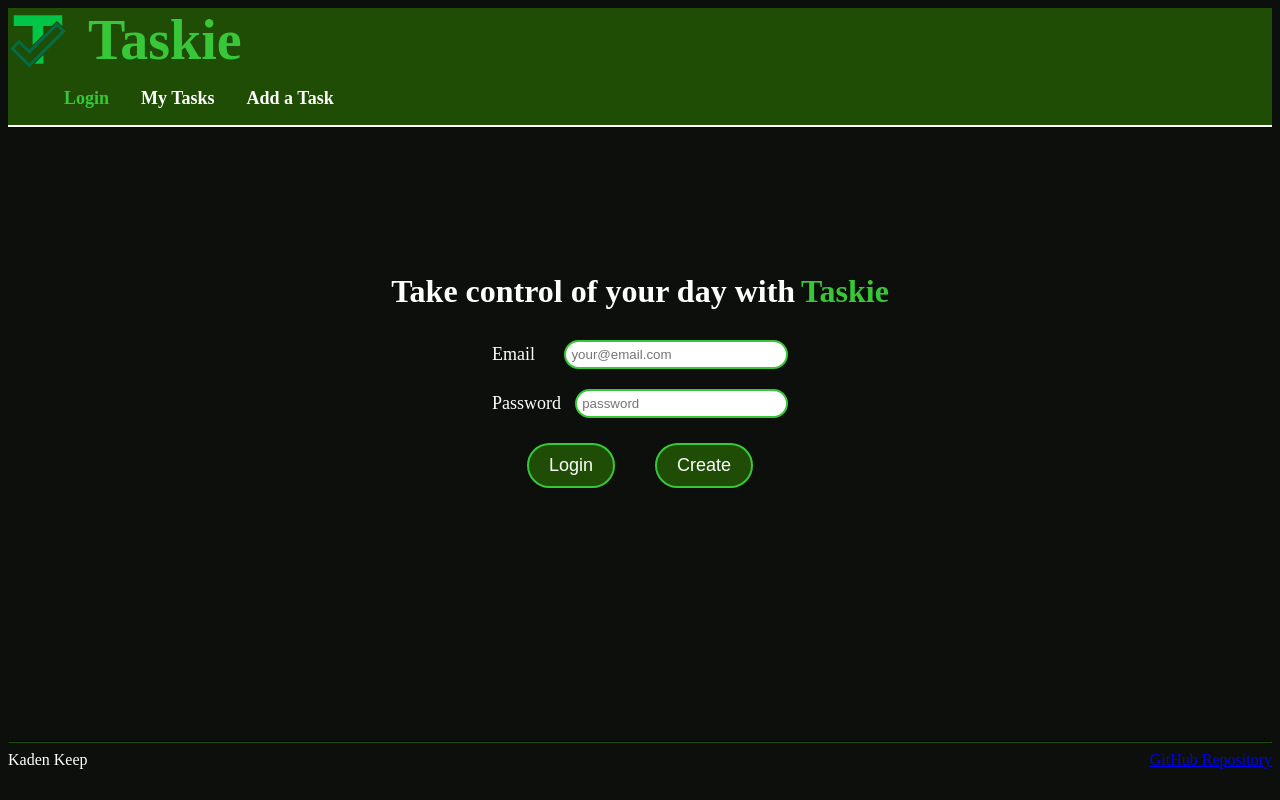
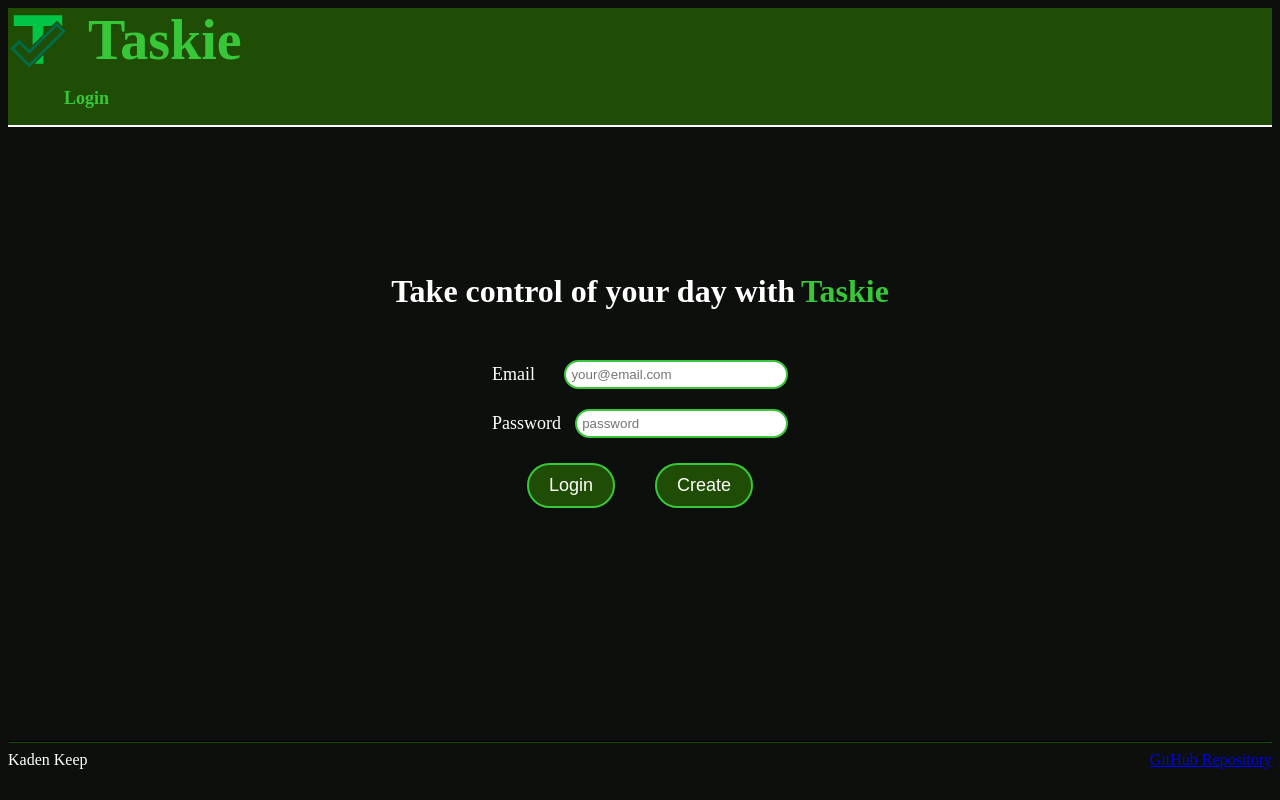
Before and after one commit to KadenK/taskie, a React (Vite) app: page / in a window 1280 px wide. Built offline with nearby package versions, Linux system fonts and the light colour scheme.

Commit message:
add login page reactivity

```diff
--- a/src/app.jsx
+++ b/src/app.jsx
@@ -2,10 +2,19 @@ import React from "react";
 import "./app.scss";
 import { BrowserRouter, NavLink, Route, Routes } from "react-router-dom";
 import { Login } from "./login/login";
+import { AuthState } from "./login/authState";
 import { TaskList } from "./task-list/task-list";
 import { AddTask } from "./add-task/add-task";
 
 export default function App() {
+  const [userName, setUserName] = React.useState(
+    localStorage.getItem("userName") || ""
+  );
+  const currentAuthState = userName
+    ? AuthState.Authenticated
+    : AuthState.Unauthenticated;
+  const [authState, setAuthState] = React.useState(currentAuthState);
+
   return (
     <BrowserRouter>
       <div className="body bg-dark text-light">
@@ -27,9 +36,10 @@ export default function App() {
                   to="/"
                   className={({ isActive }) => (isActive ? "selected" : "")}
                 >
-                  Login
+                  {authState === AuthState.Authenticated ? "Home" : "Login"}
                 </NavLink>
               </li>
+              {authState === AuthState.Authenticated && (
                 <li>
                   <NavLink
                     to="/task-list"
@@ -38,6 +48,8 @@ export default function App() {
                     My Tasks
                   </NavLink>
                 </li>
+              )}
+              {authState === AuthState.Authenticated && (
                 <li>
                   <NavLink
                     to="/add-task"
@@ -46,12 +58,26 @@ export default function App() {
                     Add a Task
                   </NavLink>
                 </li>
+              )}
             </menu>
           </nav>
         </header>
 
         <Routes>
-          <Route path="/" element={<Login />} exact />
+          <Route
+            path="/"
+            element={
+              <Login
+                userName={userName}
+                authState={authState}
+                onAuthChange={(userName, authState) => {
+                  setAuthState(authState);
+                  setUserName(userName);
+                }}
+              />
+            }
+            exact
+          />
           <Route path="/task-list" element={<TaskList />} />
           <Route path="/add-task" element={<AddTask />} />
           <Route path="*" element={<NotFound />} />
--- /dev/null
+++ b/src/login/authState.js
@@ -0,0 +1,9 @@
+export class AuthState {
+  static Unknown = new AuthState('unknown');
+  static Authenticated = new AuthState('authenticated');
+  static Unauthenticated = new AuthState('unauthenticated');
+
+  constructor(name) {
+    this.name = name;
+  }
+}
--- /dev/null
+++ b/src/login/authenticated.jsx
@@ -0,0 +1,33 @@
+import React from "react";
+import { useNavigate } from "react-router-dom";
+
+export function Authenticated(props) {
+  const navigate = useNavigate();
+
+  function logout() {
+    fetch(`/api/auth/logout`, {
+      method: "delete",
+    })
+      .catch(() => {
+        // Logout failed. Assuming offline
+      })
+      .finally(() => {
+        localStorage.removeItem("userName");
+        props.onLogout();
+      });
+  }
+
+  return (
+    <div className="authenticated">
+      <div className="username">{props.userName}</div>
+      <div className="buttons">
+        <button type="submit" onClick={() => navigate("/task-list")}>
+          My Tasks
+        </button>
+        <button type="submit" onClick={() => logout()}>
+          Logout
+        </button>
+      </div>
+    </div>
+  );
+}
--- a/src/login/login.jsx
+++ b/src/login/login.jsx
@@ -1,27 +1,32 @@
 import React from "react";
 import "./login.scss";
+import { Unauthenticated } from "./unauthenticated";
+import { Authenticated } from "./authenticated";
+import { AuthState } from "./authState";
 
-export function Login() {
+export function Login({ userName, authState, onAuthChange }) {
   return (
     <main className="signin">
-      <div>
-        <h1>Take control of your day with</h1>
-        <h1 className="light-green">Taskie</h1>
-      </div>
-      <form method="get" action="/task-list">
+      {authState !== AuthState.Unknown && (
         <div>
-          <span>Email</span>
-          <input type="text" placeholder="your@email.com" />
+          <h1>Take control of your day with</h1>
+          <h1 className="light-green">Taskie</h1>
         </div>
-        <div>
-          <span>Password</span>
-          <input type="password" placeholder="password" />
-        </div>
-        <div className="buttons">
-          <button type="submit">Login</button>
-          <button type="submit">Create</button>
-        </div>
-      </form>
+      )}
+      {authState === AuthState.Authenticated && (
+        <Authenticated
+          userName={userName}
+          onLogout={() => onAuthChange(userName, AuthState.Unauthenticated)}
+        />
+      )}
+      {authState === AuthState.Unauthenticated && (
+        <Unauthenticated
+          userName={userName}
+          onLogin={(loginUserName) => {
+            onAuthChange(loginUserName, AuthState.Authenticated);
+          }}
+        />
+      )}
     </main>
   );
 }
--- a/src/login/login.scss
+++ b/src/login/login.scss
@@ -11,7 +11,23 @@ main.signin {
     margin: 3px;
   }
 
-  form {
+  .authenticated {
+    .username {
+      display: flex;
+      justify-content: center;
+      align-items: center;
+      margin: 20px;
+      font-size: large;
+      font-weight: 600;
+    }
+    button {
+      font-size: large;
+      padding: 10px;
+      border-radius: 30px;
+    }
+  }
+
+  .account-form {
     display: flex;
     flex-direction: column;
     align-items: center;
--- /dev/null
+++ b/src/login/unauthenticated.jsx
@@ -0,0 +1,73 @@
+import React from "react";
+import "./login.scss";
+
+export function Unauthenticated(props) {
+  const [userName, setUserName] = React.useState(props.userName);
+  const [password, setPassword] = React.useState("");
+  const [displayError, setDisplayError] = React.useState(null);
+
+  async function loginUser() {
+    loginOrCreate(`/api/auth/login`);
+  }
+
+  async function createUser() {
+    loginOrCreate(`/api/auth/create`);
+  }
+
+  async function loginOrCreate(endpoint) {
+    // const response = await fetch(endpoint, {
+    //   method: "post",
+    //   body: JSON.stringify({ email: userName, password: password }),
+    //   headers: {
+    //     "Content-type": "application/json; charset=UTF-8",
+    //   },
+    // });
+    const response = { status: 200 }; // TODO: remove this line
+    if (response?.status === 200) {
+      localStorage.setItem("userName", userName);
+      props.onLogin(userName);
+    } else {
+      const body = await response.json();
+      setDisplayError(`⚠ Error: ${body.msg}`);
+    }
+  }
+  return (
+    <div className="unauthenticated account-form">
+      <div>
+        <span>Email</span>
+        <input
+          type="text"
+          value={userName}
+          onChange={(e) => setUserName(e.target.value)}
+          placeholder="your@email.com"
+        />
+      </div>
+      <div>
+        <span>Password</span>
+        <input
+          type="password"
+          onChange={(e) => setPassword(e.target.value)}
+          placeholder="password"
+        />
+      </div>
+      <div className="buttons">
+        <button
+          type="button"
+          onClick={(e) => {
+            loginUser();
+          }}
+        >
+          Login
+        </button>
+        <button
+          type="button"
+          onClick={(e) => {
+            createUser();
+          }}
+        >
+          Create
+        </button>
+      </div>
+    </div>
+  );
+}
```
Lines whose indentation alone changed are shown as unchanged.
